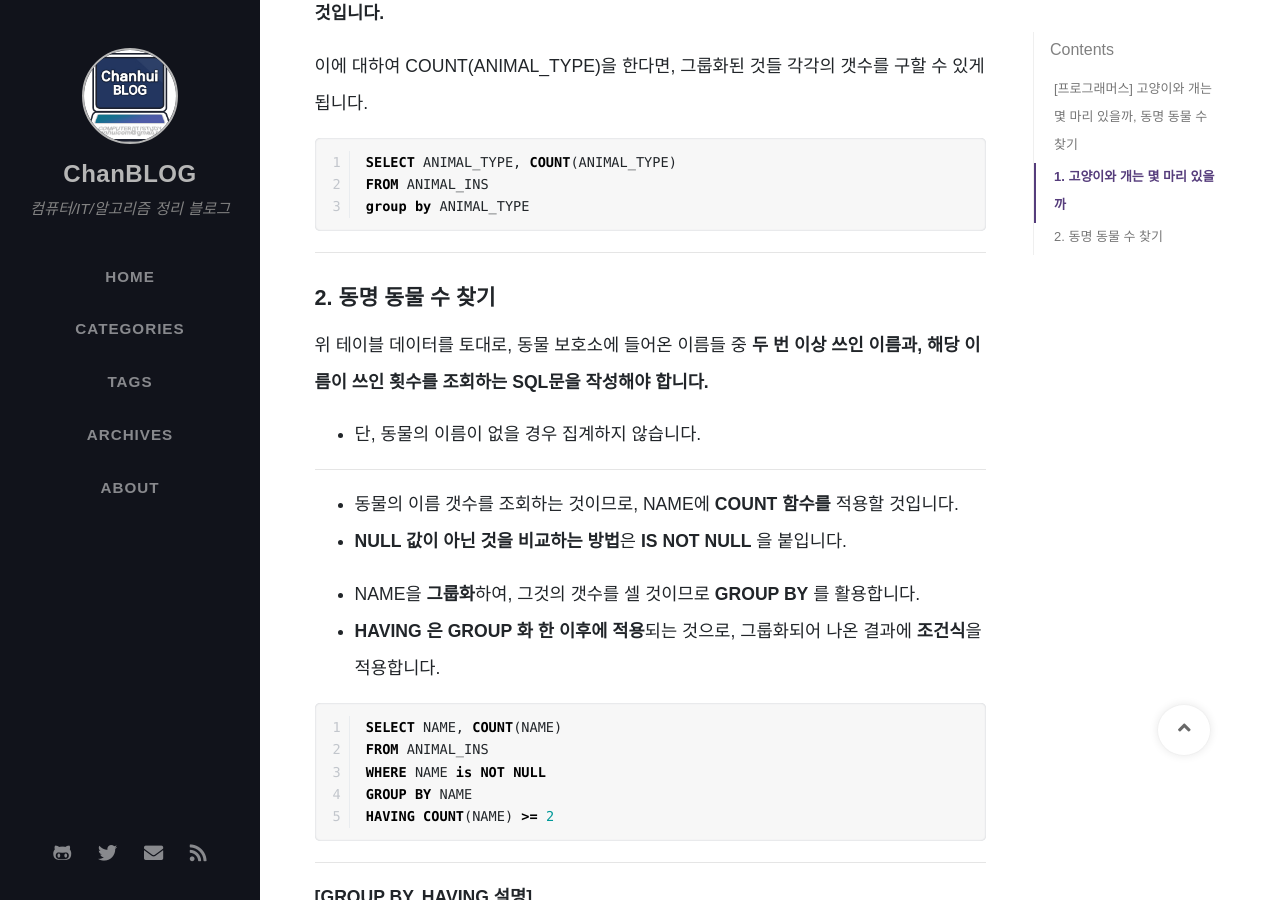
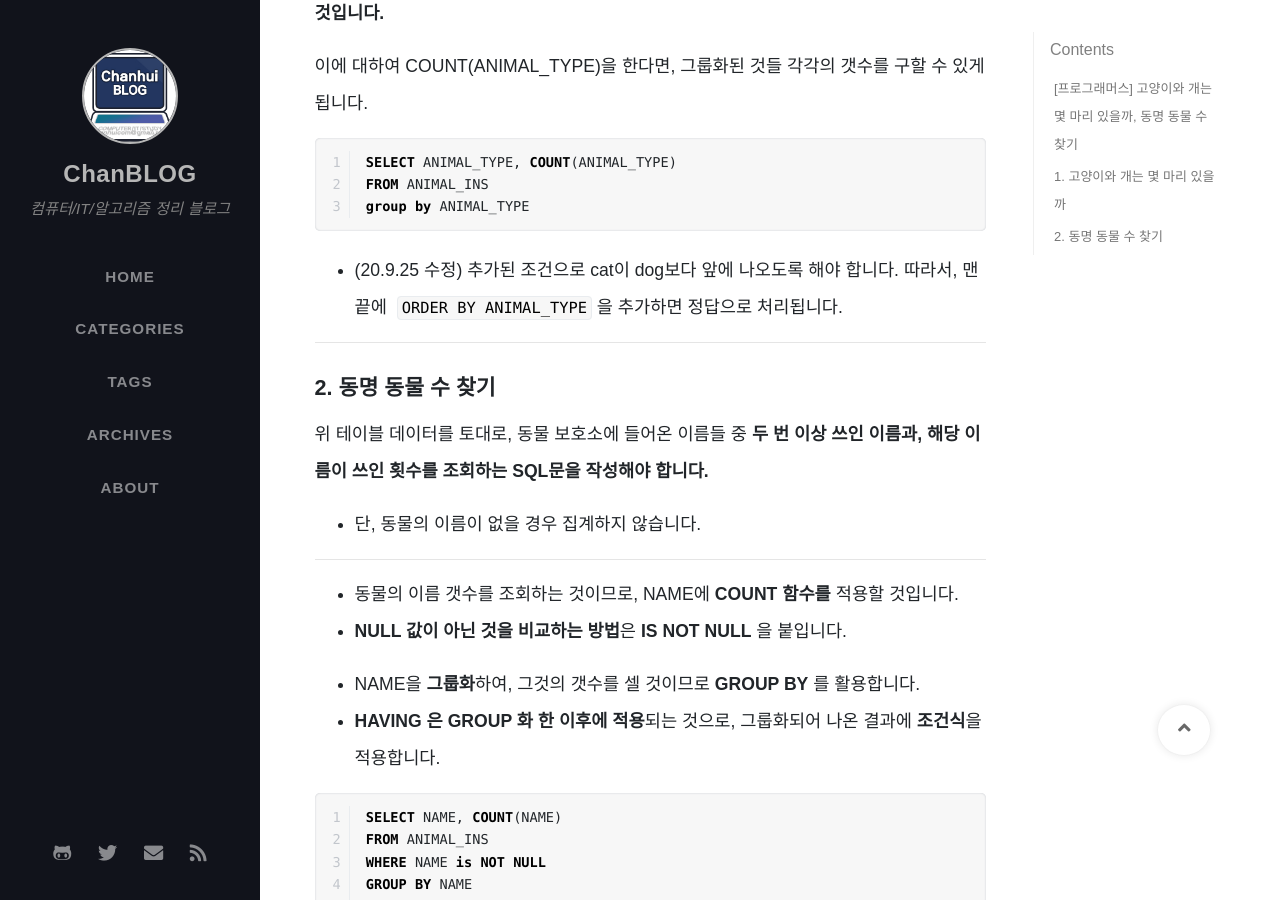
Before and after one commit to ChanhuiSeok/chanhuiseok.github.io, a Jekyll site: the page built from _posts/2020-04-19-db-5.md, in a window 1280 px wide and 900 px high, scrolled down 1562 px. Built offline with Jekyll 4.4.1, drawn with Linux system fonts in a browser that asks for light colours; nearby versions of some CDN libraries; some web fonts are replaced; comment, search, counter and statistics services are not loaded.

Commit message:
db-5 포스팅 내용 추가

````diff
--- a/_posts/2020-04-19-db-5.md
+++ b/_posts/2020-04-19-db-5.md
@@ -66,6 +66,8 @@ FROM ANIMAL_INS
 group by ANIMAL_TYPE
 ```
 
+* (20.9.25 수정) 추가된 조건으로 cat이 dog보다 앞에 나오도록 해야 합니다. 따라서, 맨 끝에 `ORDER BY ANIMAL_TYPE`을 추가하면 정답으로 처리됩니다.
+
 
 
 ------
````
